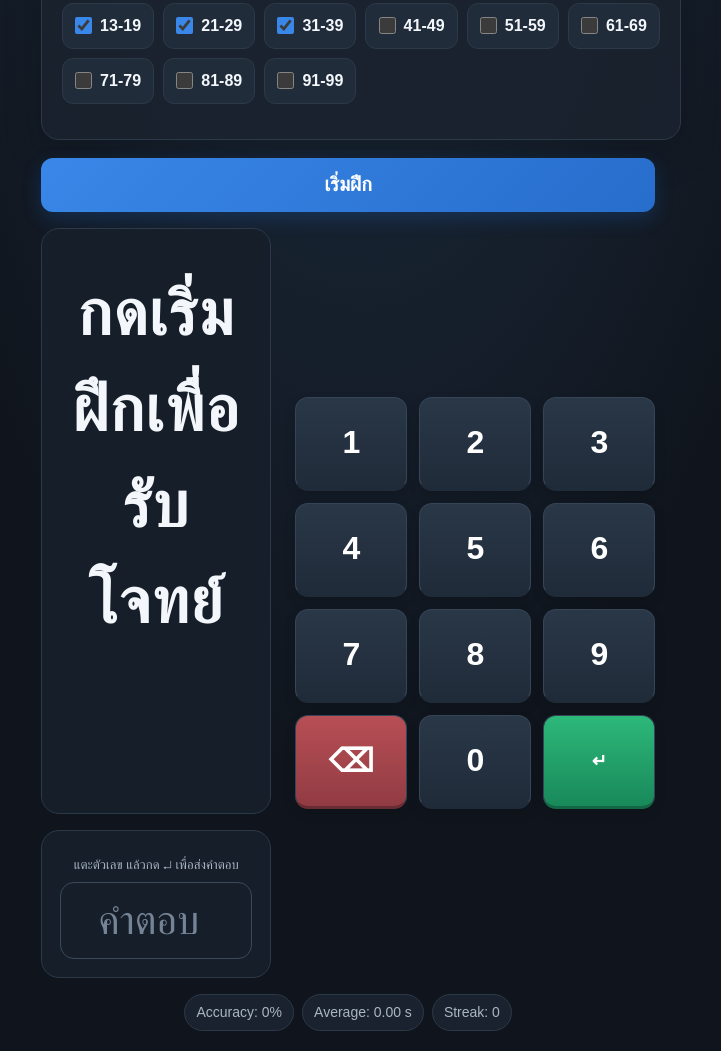
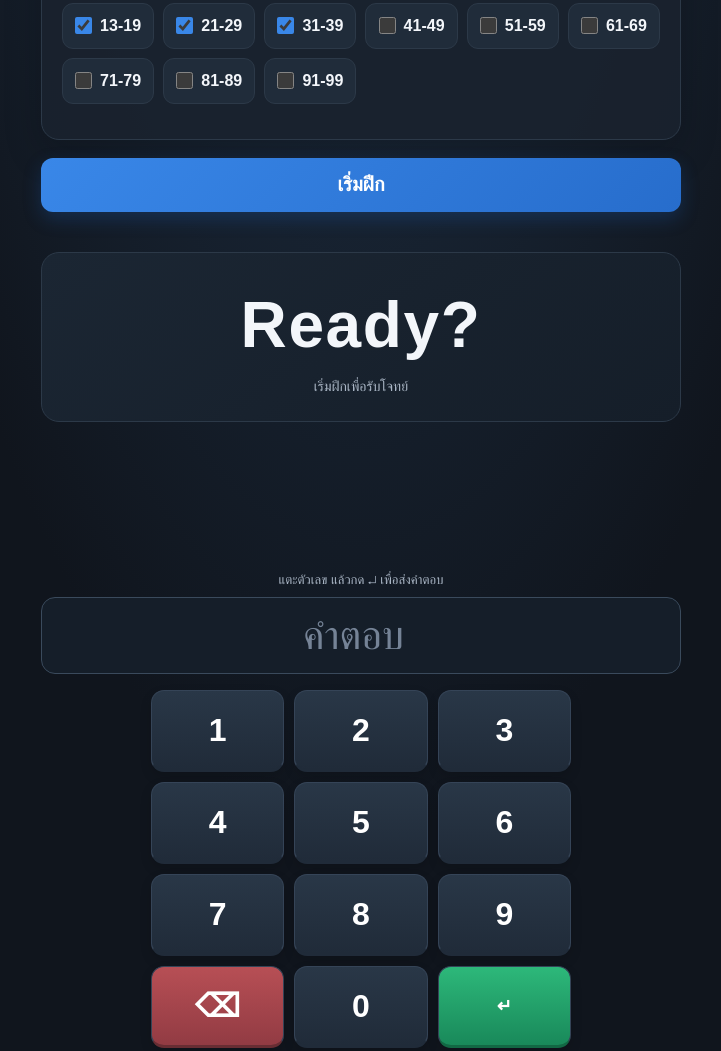
Before and after one commit to omgkrit/stackblitz-starters-k2sabnck, a website: page index.html in a window 1280 px wide. Shown: the part 351-1402 px from the top of the page, without its empty margins (279-1000 px from the left). Drawn offline with Linux system fonts and the light colour scheme.

Commit message:
Restore centered desktop trainer layout

```diff
--- a/index.html
+++ b/index.html
@@ -49,7 +49,7 @@
     <button id="startBtn">เริ่มฝึก</button>
 
     <div class="question-panel">
-      <div id="question">กดเริ่มฝึกเพื่อรับโจทย์</div>
+      <div id="question"><span class="question-ready-en">Ready?</span><span class="question-ready-th">เริ่มฝึกเพื่อรับโจทย์</span></div>
       <div id="feedback"></div>
     </div>
 
--- a/styles.css
+++ b/styles.css
@@ -350,6 +350,71 @@ button {
     padding: 5px 7px;
     font-size: 11px;
   }
+}
+
+/* Keep the original centered, single-column flow on desktop. */
+@media (min-width: 761px) {
+  .container {
+    width: min(90%, 700px);
+  }
+
+  .training-area {
+    display: block;
+    margin-top: 18px;
+  }
+
+  .training-area > #startBtn {
+    margin: 0 0 12px;
+  }
+
+  .question-panel,
+  .answer-panel {
+    padding: 0;
+    border: 0;
+    background: transparent;
+  }
+
+  .question-panel #question {
+    margin: 28px 0 14px;
+    padding: 24px 16px;
+    border: 1px solid var(--line);
+    border-radius: 18px;
+    background: linear-gradient(145deg, #1b2633, #151e29);
+  }
+
+  .training-area > #numpad {
+    display: grid;
+    grid-template-columns: repeat(3, 1fr);
+    gap: 10px;
+    width: 100%;
+    max-width: 420px;
+    margin: 16px auto 20px;
+  }
+
+  .training-area .num-btn {
+    height: 82px;
+  }
+
+  .training-area > .stats {
+    margin-top: 18px;
+  }
+}
+
+.question-ready-en,
+.question-ready-th {
+  display: block;
+}
+
+.question-ready-en {
+  color: var(--text);
+}
+
+.question-ready-th {
+  margin-top: 3px;
+  color: var(--muted);
+  font-size: 14px;
+  font-weight: 500;
+  letter-spacing: 0;
 }
 
 .page-header {
```
Also changed, not shown: table.html (+2 -2 lines).
